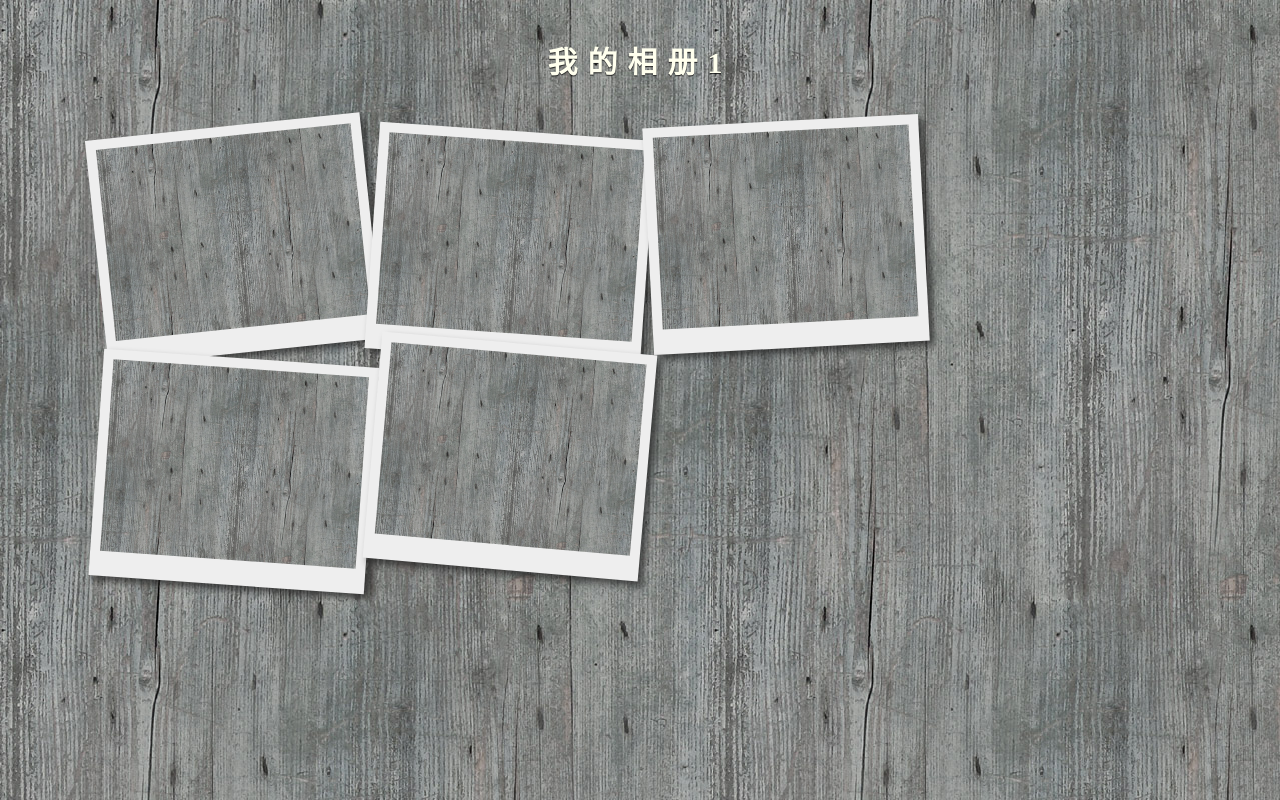
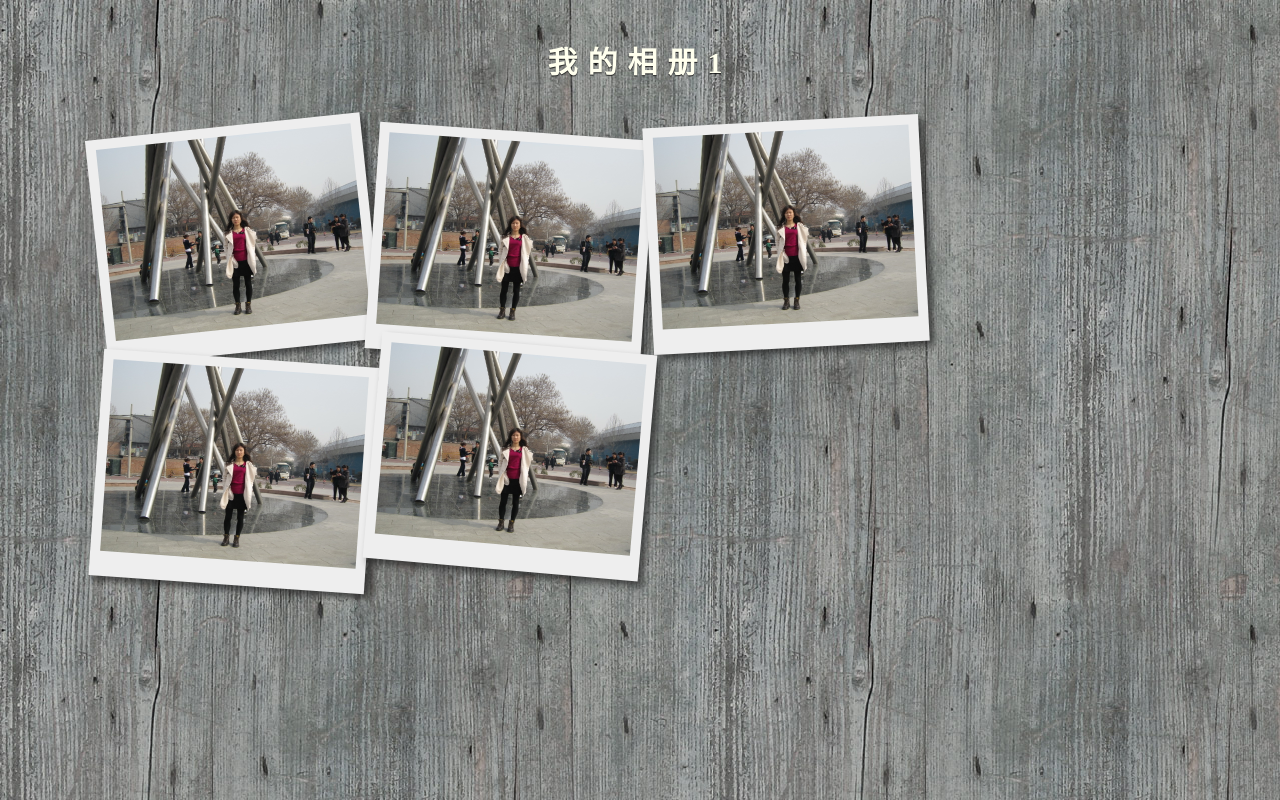
Before and after one commit to luxueyan2008/compass_test, a plain HTML site: page default.html in a window 1280 px wide. Drawn offline with Linux system fonts and the light colour scheme.

Commit message:
add new page

```diff
--- a/default.html
+++ b/default.html
@@ -12,27 +12,27 @@
 		<ul>
 			<li>
 				<a href="javascript:vodi(0);">
-					<img src="images/wood-repeat.jpg" alt="">
+					<img src="images/IMG_0251.JPG" alt="">
 				</a>
 			</li>
 			<li>
 				<a href="javascript:vodi(0);">
-					<img src="images/wood-repeat.jpg" alt="">
+					<img src="images/IMG_0251.JPG" alt="">
 				</a>
 			</li>
 			<li>
 				<a href="javascript:vodi(0);">
-					<img src="images/wood-repeat.jpg" alt="">
+					<img src="images/IMG_0251.JPG" alt="">
 				</a>
 			</li>
 			<li>
 				<a href="javascript:vodi(0);">
-					<img src="images/wood-repeat.jpg" alt="">
+					<img src="images/IMG_0251.JPG" alt="">
 				</a>
 			</li>
 			<li>
 				<a href="javascript:vodi(0);">
-					<img src="images/wood-repeat.jpg" alt="">
+					<img src="images/IMG_0251.JPG" alt="">
 				</a>
 			</li>
 		</ul>
```
Also changed, not shown: images/IMG_0251.JPG (added), images/IMG_0252.JPG (added), images/IMG_0253.JPG (added), images/IMG_0254.JPG (added), images/IMG_0255.JPG (added), images/IMG_0256.JPG (added), images/IMG_0257.JPG (added).
